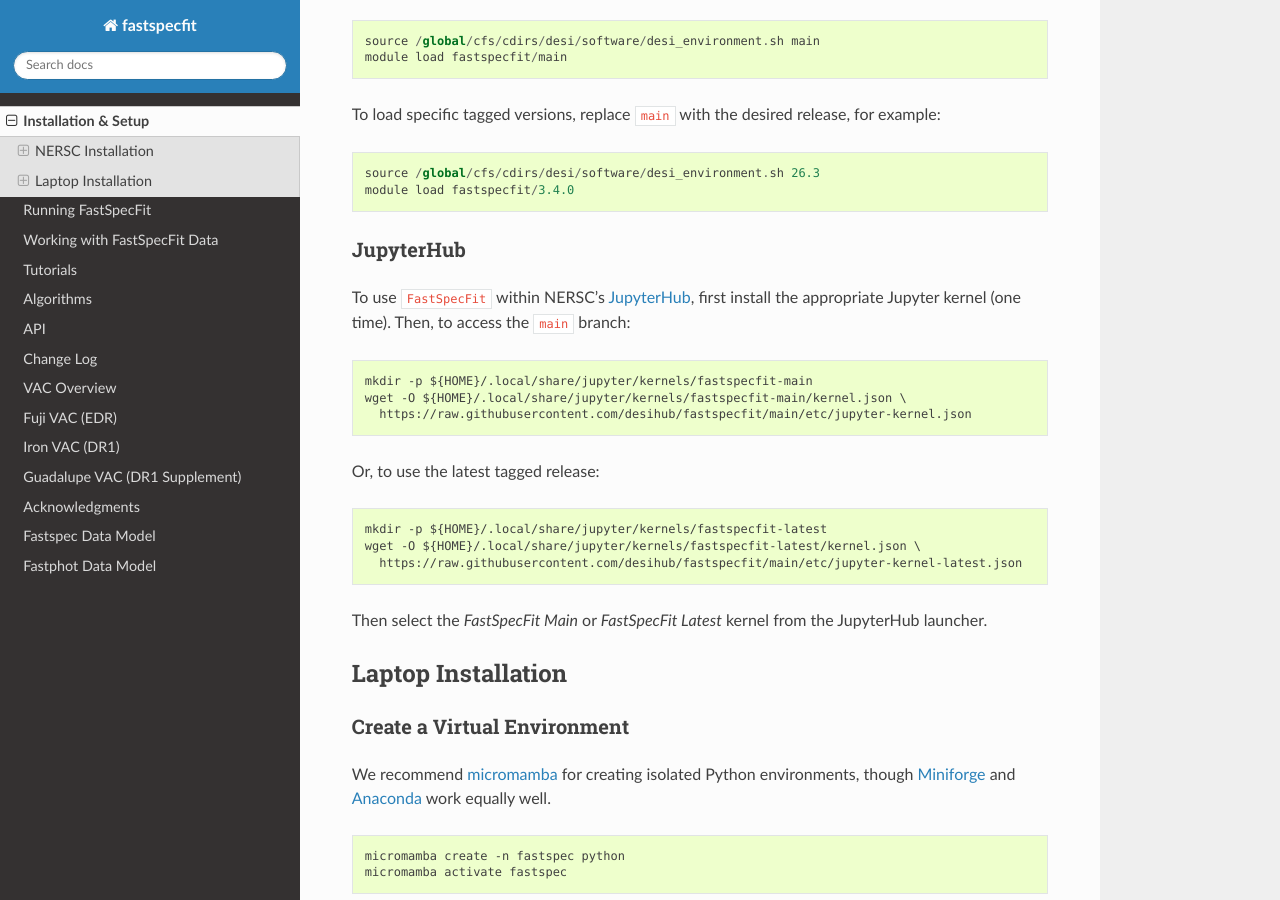
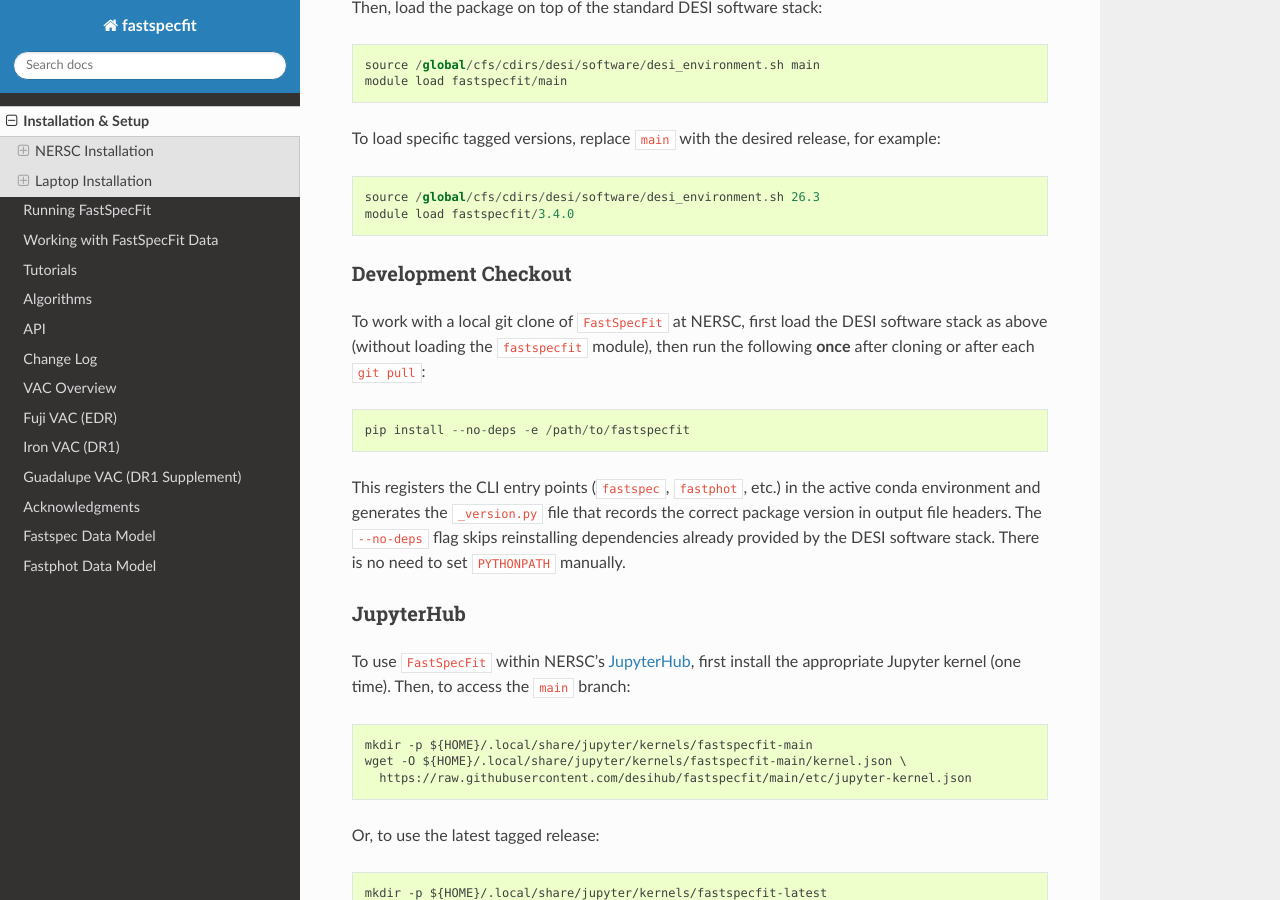
Before and after one commit to desihub/fastspecfit, a Sphinx documentation site: the page built from doc/install.rst, in a window 1280 px wide and 900 px high, scrolled down 733 px. Built offline with Sphinx 7.4.7 and the Read the Docs theme 3.1.0, drawn with Linux system fonts in a browser that asks for light colours; the version number could not be read and is left out.

Commit message:
Fix dynamic versioning for dev checkouts; update install docs
Co-Authored-By: Claude Sonnet 4.6 <noreply@anthropic.com>

```diff
--- a/doc/install.rst
+++ b/doc/install.rst
@@ -31,6 +31,21 @@ release, for example::
 
   source /global/cfs/cdirs/desi/software/desi_environment.sh 26.3
   module load fastspecfit/3.4.0
+
+Development Checkout
+~~~~~~~~~~~~~~~~~~~~
+
+To work with a local git clone of ``FastSpecFit`` at NERSC, first load the
+DESI software stack as above (without loading the ``fastspecfit`` module), then
+run the following **once** after cloning or after each ``git pull``::
+
+  pip install --no-deps -e /path/to/fastspecfit
+
+This registers the CLI entry points (``fastspec``, ``fastphot``, etc.) in the
+active conda environment and generates the ``_version.py`` file that records the
+correct package version in output file headers. The ``--no-deps`` flag skips
+reinstalling dependencies already provided by the DESI software stack. There is
+no need to set ``PYTHONPATH`` manually.
 
 JupyterHub
 ~~~~~~~~~~
```
Also changed, not shown: 3 other files.
